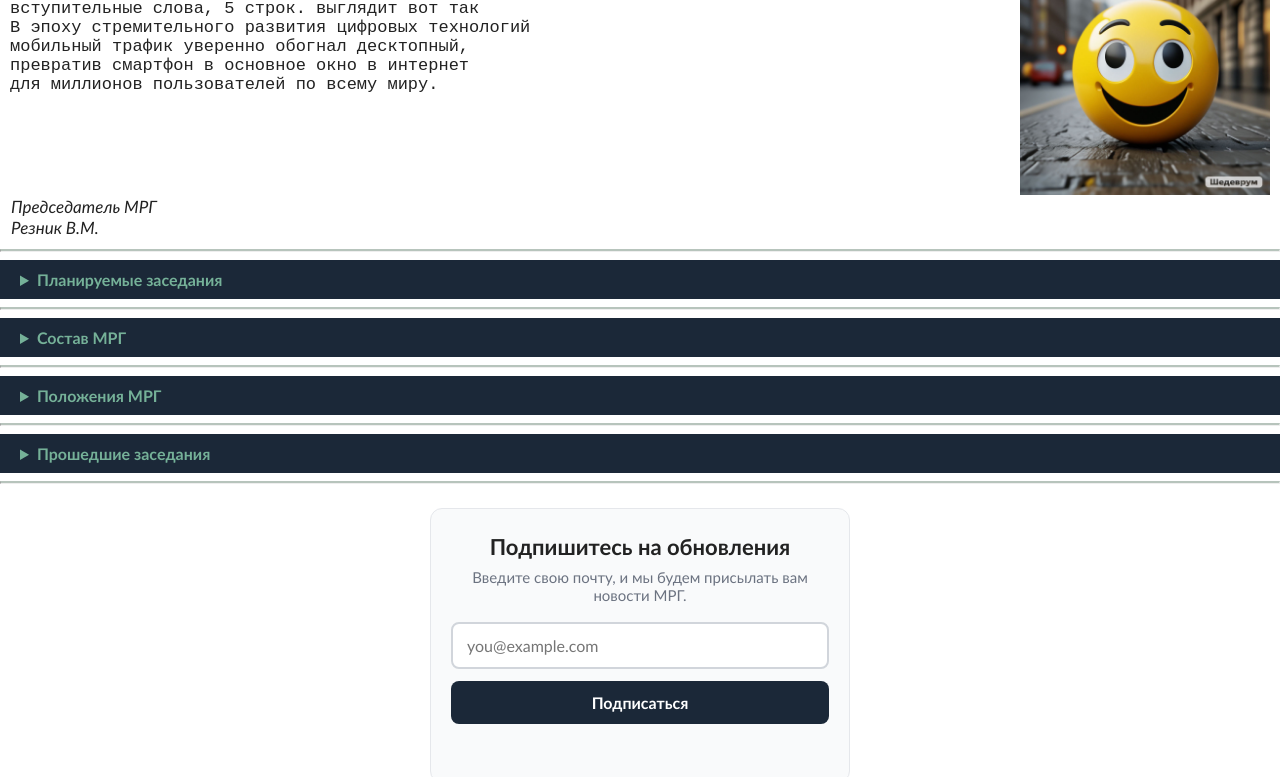
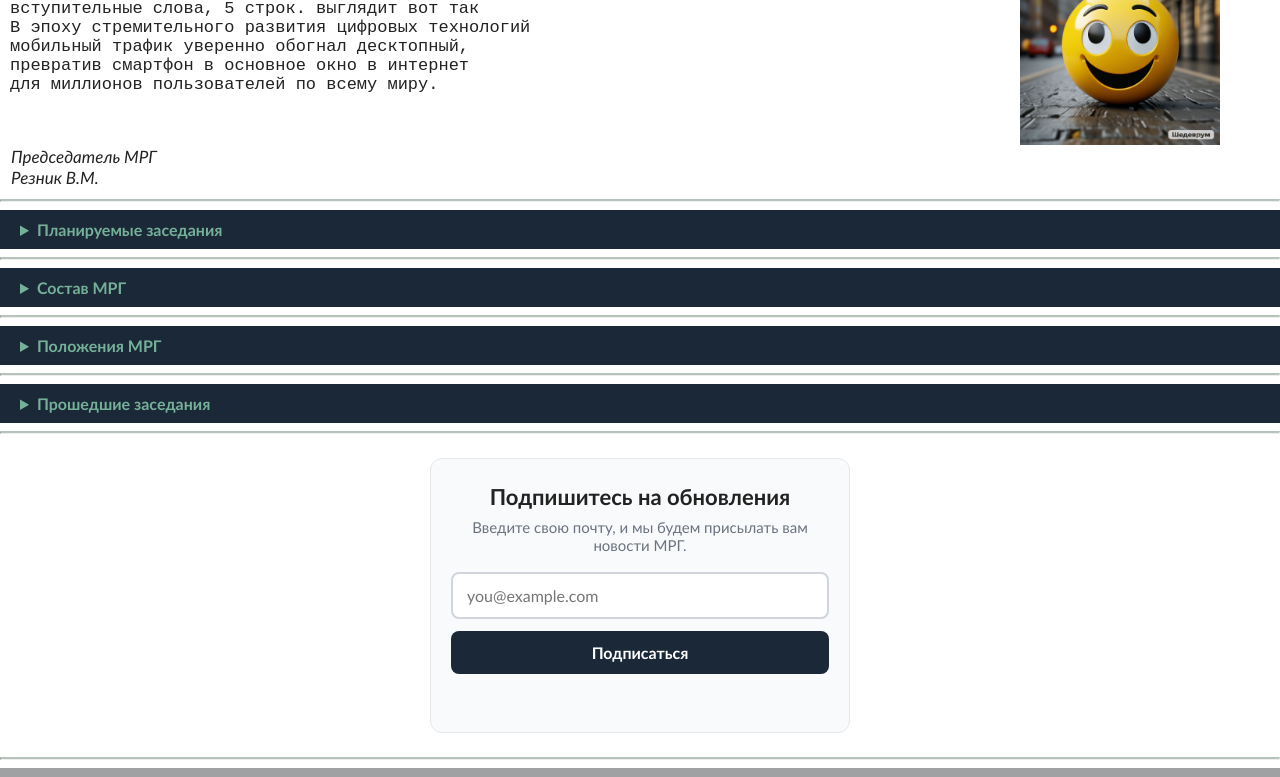
Before and after one commit to xam1tg/mrghunt, a plain HTML site: page index.html in a window 1280 px wide. Shown: the part 163-940 px from the top of the page. Drawn offline with Linux system fonts and the light colour scheme.

Commit message:
Adjust image width in about section

```diff
--- a/style.css
+++ b/style.css
@@ -118,7 +118,8 @@ footer pre:last-child {
     grid-column: 2;
     grid-row: 1 / 3;
     display: block;
-    width: 100%;
+    max-width: 100%;
+    width: 200px;
     height: auto;
     object-fit: cover;}
 
```
